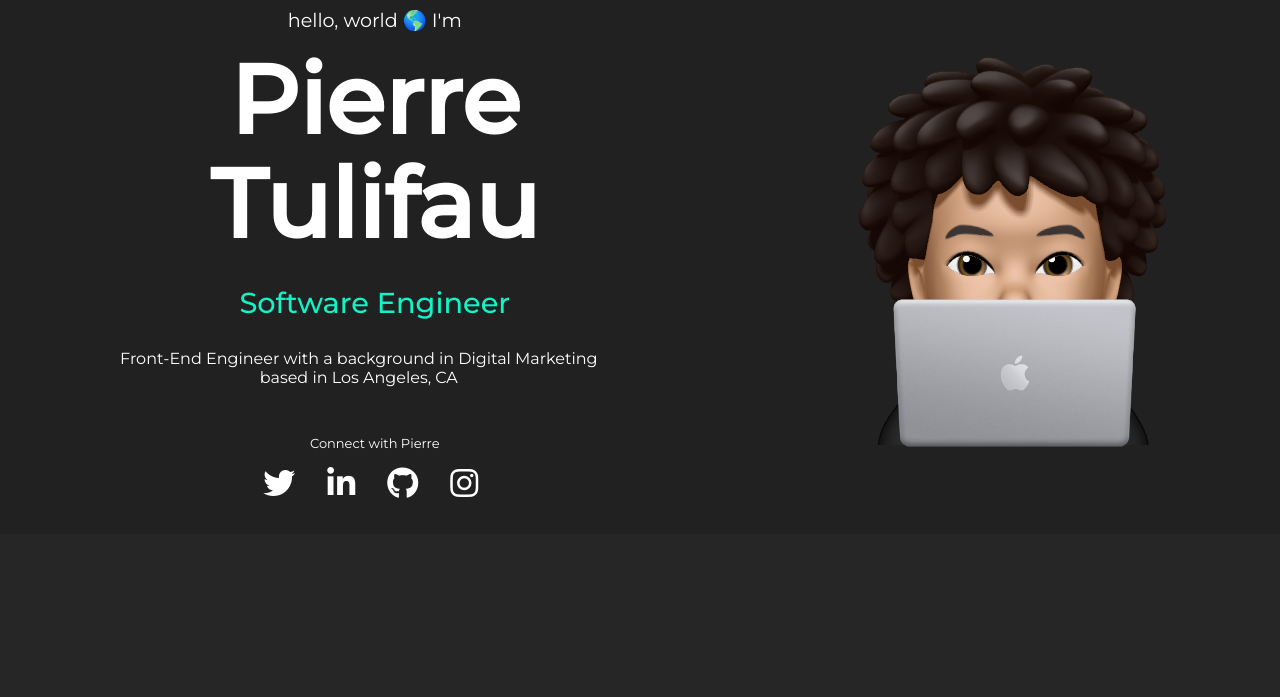
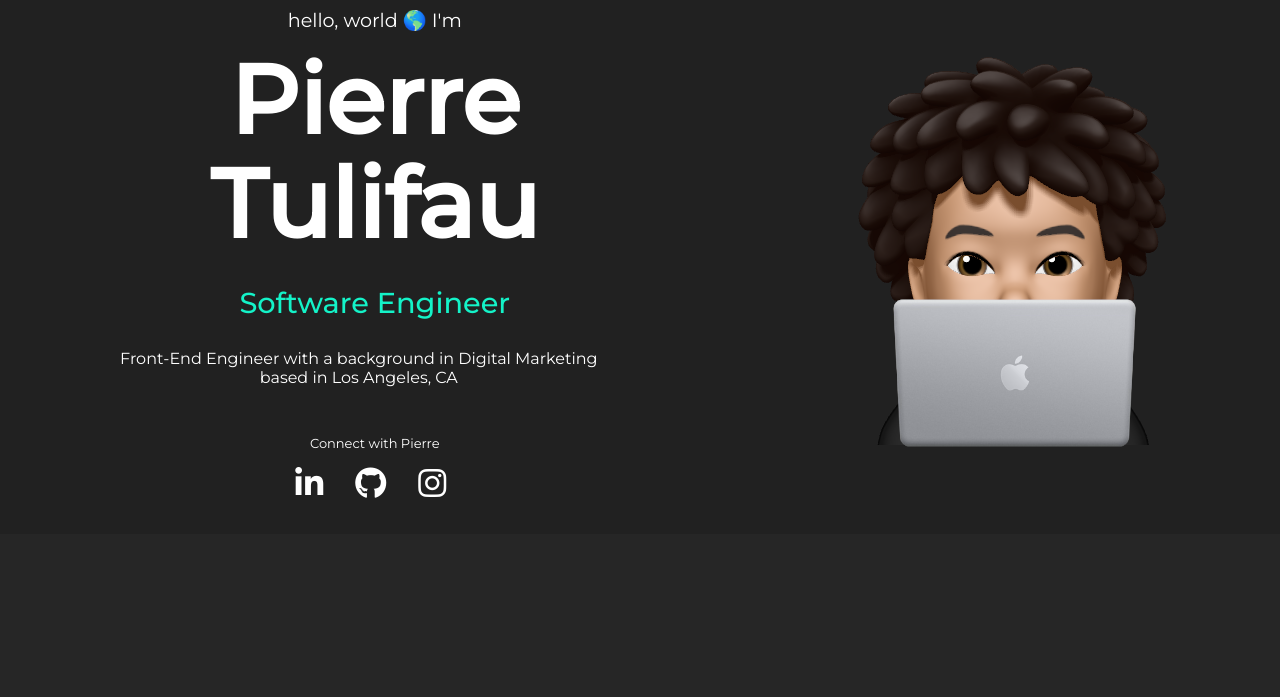
Before and after one commit to p2lifau/Portfolio-Site, a plain HTML site: page index.html in a window 1280 px wide. Shown: the part 103-800 px from the top of the page. Drawn offline with Linux system fonts and the light colour scheme.

Commit message:
edited navlinks

```diff
--- a/index.html
+++ b/index.html
@@ -52,11 +52,11 @@
         <div class="icon-container">
           <p class="connect">Connect with Pierre</p>
           <ul>
-            <li><a href="#"><i class="fa fa-twitter fa-2x"></i></a></li>
+            <!-- <li><a href="#"><i class="fa fa-twitter fa-2x"></i></a></li> -->
             <li><a href="https://www.linkedin.com/in/pierre-tulifau-41b4ba163/" target="_blank"><i
                   class="fa fa-linkedin fa-2x"></i></a></li>
             <li><a href="https://github.com/p2lifau" target="_blank"><i class="fa fa-github fa-2x"></i></a></li>
-            <li><a href="#"><i class="fa fa-instagram fa-2x"></i></a></li>
+            <li><a href="https://www.instagram.com/p2lifau/" target="_blank"><i class="fa fa-instagram fa-2x"></i></a></li>
           </ul>
         </div>
       </div>
@@ -175,14 +175,15 @@
                 class="fa fa-linkedin fa-2x"></i></a></li>
           <li><a href="https://github.com/p2lifau" target="_blank"><i class="fa fa-github fa-2x"></i></a></li>
           <li><a href="https://www.instagram.com/p2lifau/" target="_blank"><i class="fa fa-instagram fa-2x"></i></a></li>
+
         </ul>
       </div>
     </div>
   </footer>
-  <div class="modal-bg">
+  <!-- <div class="modal-bg">
     <div class="modal">
       <h1>Prototype 1.0</h1>
-      <span class="modal-close">X</span>
+      <span class="modal-close">X</span> -->
       <script src="./app.js"></script>
 
 
```
